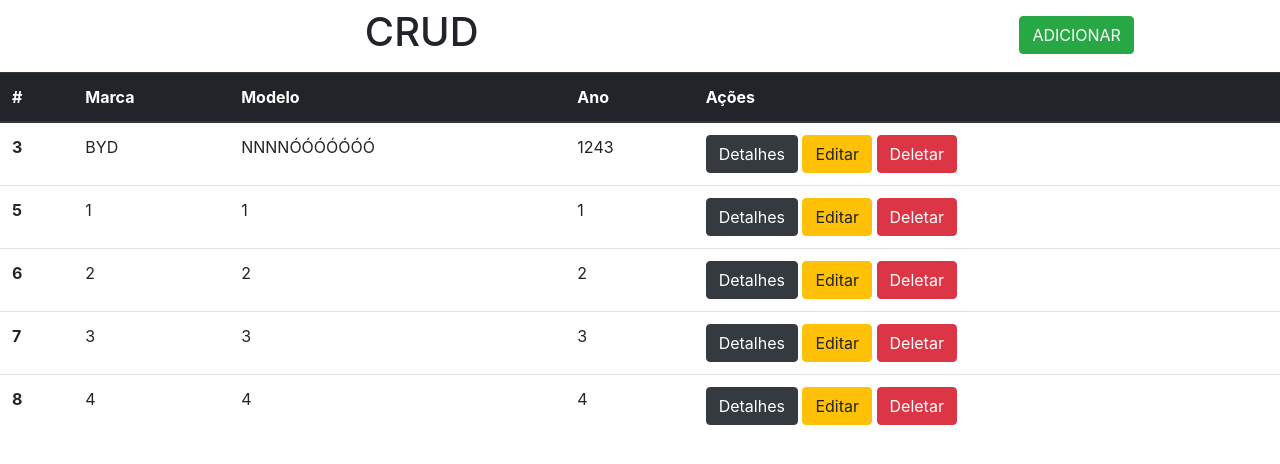
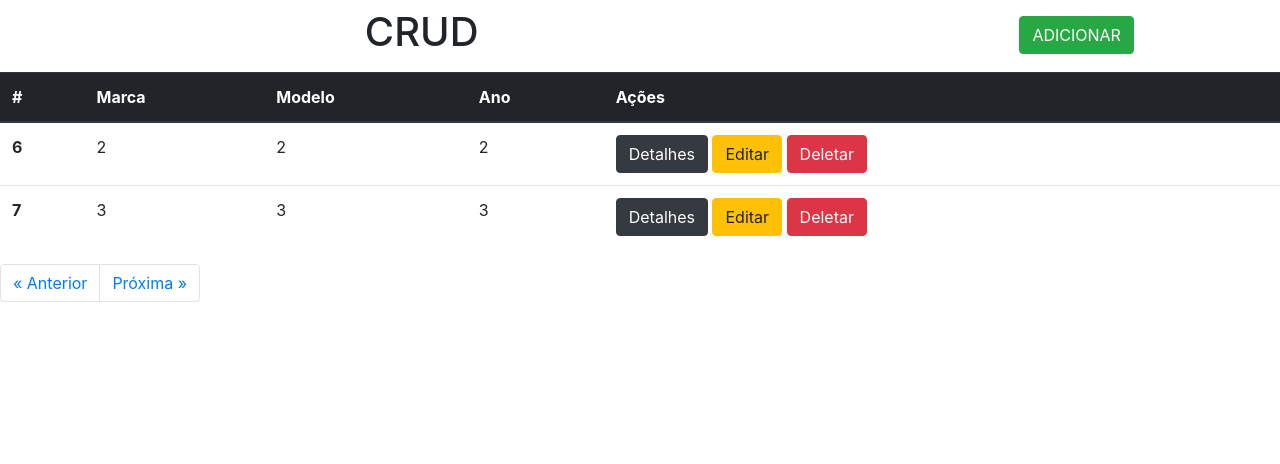
Before and after one commit to f-boschetti/exemplo_python_optativa_2026, a Django app: page /?page=2 in a window 1280 px wide. Shown: the top 464 px of the page. Run offline with Django 5.2, Linux system fonts and the light colour scheme; data comes from the database, SQL or seed files in the repository; both versions use the stored data as it was after the commit.

Commit message:
Fim da aula

```diff
--- a/novosite/templates/index.html
+++ b/novosite/templates/index.html
@@ -37,13 +37,24 @@
                 <td>
                     <a href="/visualizar/{{ carro.id }}/" class="btn btn-dark">Detalhes</a>
                     <a href="/editar/{{ carro.id }}/" class="btn btn-warning">Editar</a>
-                    <a href="/deletar/{{ carro.id }}/" class="btn btn-danger">Deletar</a>
+                    <a href="/deletar/{{ carro.id }}/" class="btn btn-danger" onclick="return confirm('Tem certeza?')">Deletar</a>
                 </td>
             </tr>
             {% endfor %}
         </tbody>
     </table>
 
+    <nav>
+        <ul class="pagination">
+            {% if carros.has_previous %}
+            <li class="page-item"><a class="page-link" href="?page={{ carros.previous_page_number }}">&laquo; Anterior</a></li>
+            {% endif %}
+
+            {% if carros.has_next %}
+            <li class="page-item"><a class="page-link" href="?page={{ carros.next_page_number }}">Próxima &raquo;</a></li>
+            {% endif %}
+        </ul>
+    </nav>
 </body>
 
 </html>
--- a/novosite/views.py
+++ b/novosite/views.py
@@ -1,12 +1,15 @@
 from django.shortcuts import render, redirect
 from novosite.forms import CarroForm
 from novosite.models import Carro
+from django.core.paginator import Paginator
 # Create your views here.
 
 def index(request):
     data = {}
-
-    data['carros'] = Carro.objects.filter(excluido=False)
+    all_carros = Carro.objects.filter(excluido=False).order_by('id')
+    paginator = Paginator(all_carros, 2)
+    page = request.GET.get('page')
+    data['carros'] = paginator.get_page(page)
     return render(request, 'index.html', data)
 
 def form(request):
```
Also changed, not shown: db.sqlite3.
